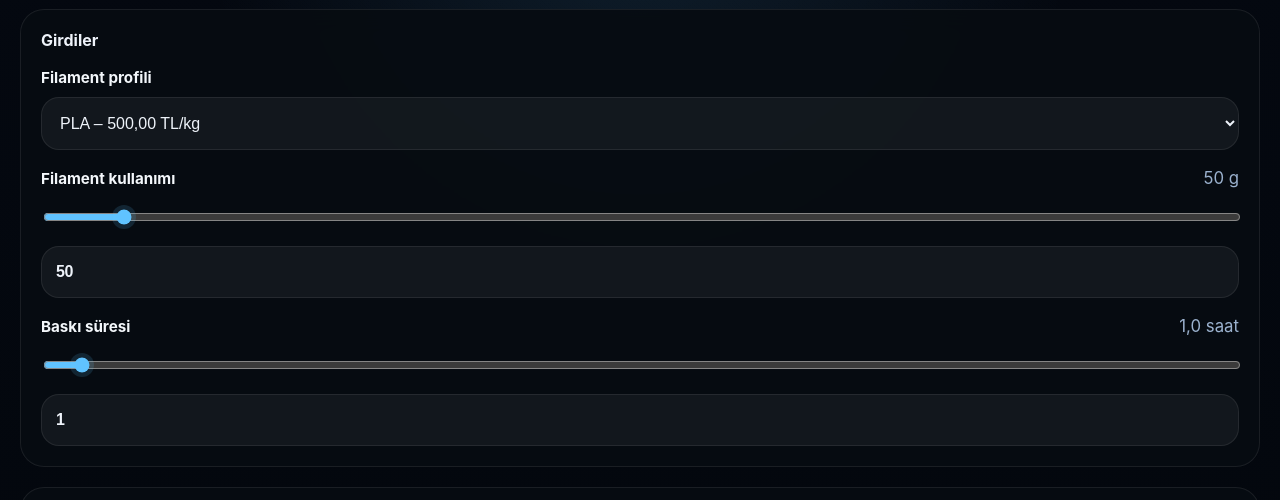
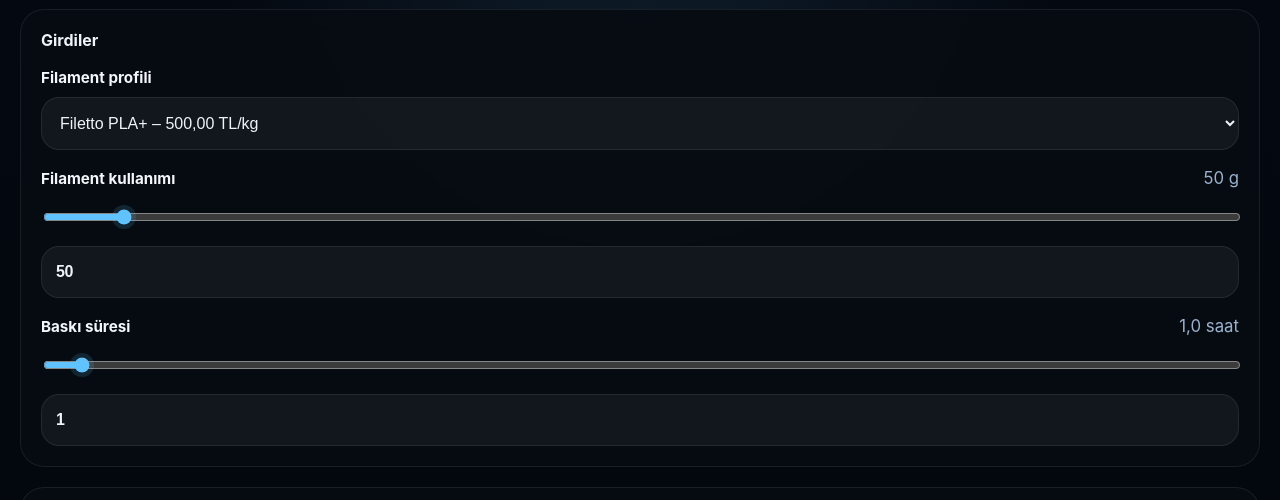
Before and after one commit to bedolik/3dbaski-hesap, a plain HTML site: page index.html in a window 1280 px wide. Shown: the part 97-597 px from the top of the page. Drawn offline with Linux system fonts and the light colour scheme.

Commit message:
default values changed

```diff
--- a/index.html
+++ b/index.html
@@ -165,11 +165,11 @@
   </main>
   <script>
     const defaults = {
-      profiles: [{ name: 'PLA', price: 500 }],
+      profiles: [{ name: 'Filetto PLA+', price: 500 }],
       printerPower: 0.15,
-      electricityPrice: 2.5,
+      electricityPrice: 3.5,
       amortizationRate: 30,
-      laborFee: 30,
+      laborFee: 150,
       profitMultiplier: 2.5,
       filamentWeight: 50,
       printHours: 1
```
